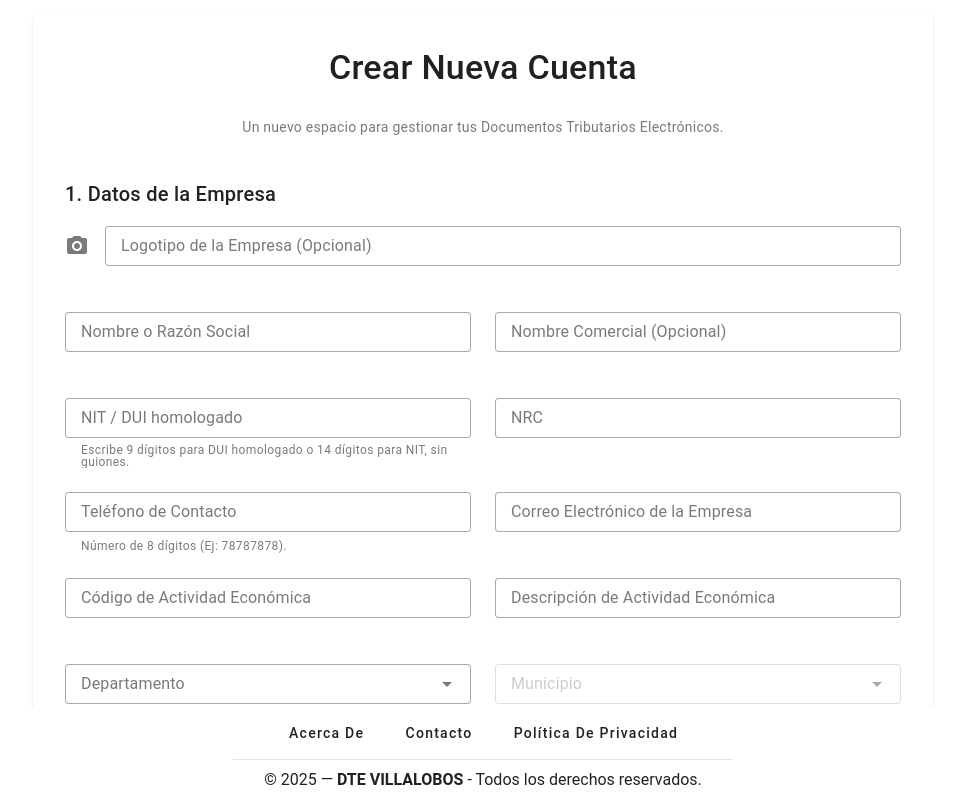
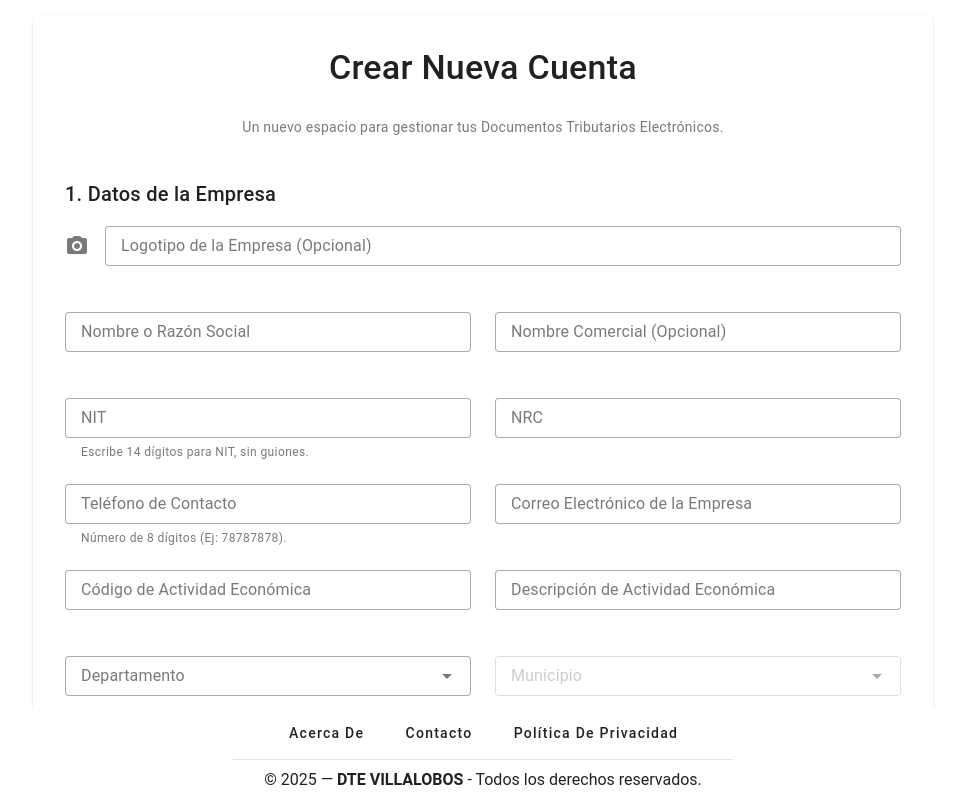
Before and after one commit to zenonburgos/facturaciondte_front, a Nuxt app: page /register in a window 1280 px wide. Shown: the top 798 px of the page, without its empty margins (157-1122 px from the left). Built offline with nearby package versions, Linux system fonts and the light colour scheme; no server answers.

Commit message:
NIT OBLIGATORIO

```diff
--- a/pages/register.vue
+++ b/pages/register.vue
@@ -32,11 +32,11 @@
             <v-col cols="12" md="6">
               <v-text-field
                 v-model="form.empresa_nit"
-                label="NIT / DUI homologado "
+                label="NIT"
                 :rules="[rules.required, rules.nit]"
                 variant="outlined"
                 density="compact"
-                hint="Escribe 9 dígitos para DUI homologado o 14 dígitos para NIT, sin guiones."
+                hint="Escribe 14 dígitos para NIT, sin guiones."
                 persistent-hint
               ></v-text-field>
             </v-col>
@@ -306,7 +306,7 @@ const rules = {
   username: value => /^[a-zA-Z0-9_-]+$/.test(value) || 'Formato no válido. Solo letras, números, guiones y guiones bajos.',
 
   // NUEVA: Regla para NIT (14 dígitos)
-  nit: value => /^[0-9]{9}$/.test(value) || 'El NIT o DUI debe consistir en 9 dígitos como mínimo.',
+  nit: value => /^[0-9]{14}$/.test(value) || 'El NIT debe consistir en 14 dígitos.',
 
   // NUEVA: Regla para NRC
   nrc: value => /^[0-9]+(-[0-9])?$/.test(value) || 'El NRC tiene un formato inválido.',
```
